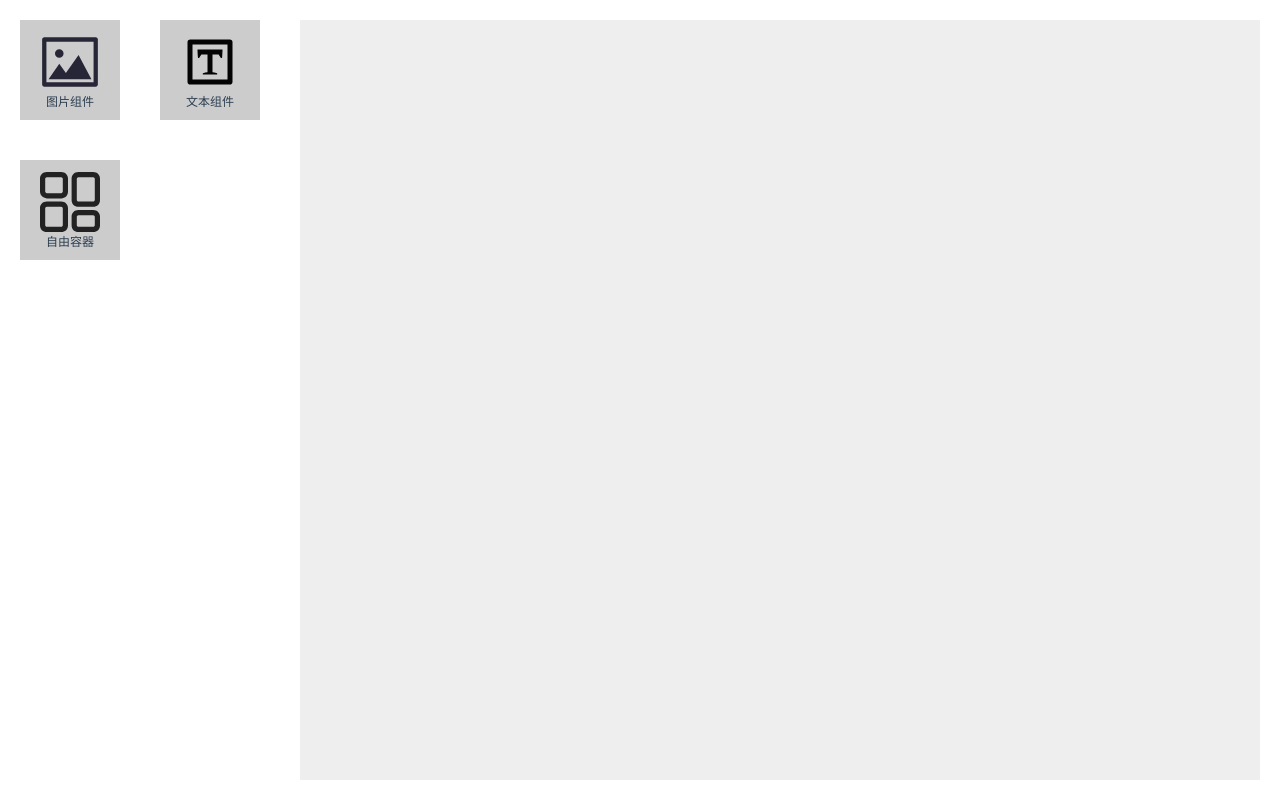
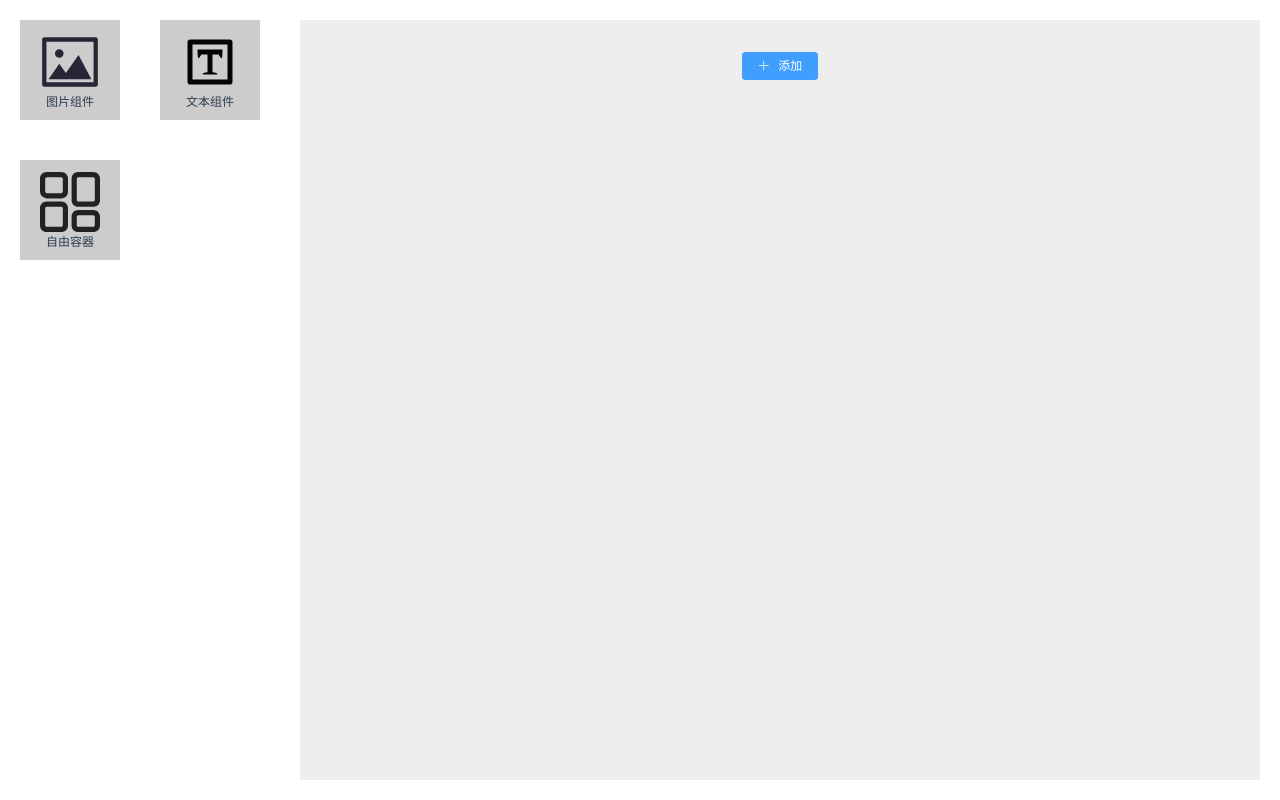
Before and after one commit to iJay/drag-ele-demo, a Vue app: page / in a window 1280 px wide. Built offline with nearby package versions, Linux system fonts and the light colour scheme.

Commit message:
fixed: 指定本周开发功能

```diff
--- a/src/components/container/FreedomContainer.vue
+++ b/src/components/container/FreedomContainer.vue
@@ -3,8 +3,8 @@
     class="freedom-container"
     :class="[selected ? 'selected' : '']"
     ref="freedomContainer"
+    @dragstart="$listeners.dragstart"
     @dragover="handleDragOver"
-    @dragstart="$listeners.dragstart"
     @drop="handleDrop"
     @click="$listeners.click"
   >
--- a/src/views/HomeView.vue
+++ b/src/views/HomeView.vue
@@ -24,14 +24,23 @@
         :componentData="el.children"
         :class="['drag-element']"
         :selected="el.selected"
-        draggable="true"
+        @click="(e) => handleClick(e, el)"
         @dragstart="(e) => handleDragStart(e, el)"
-        @click="(e) => handleClick(e, el)"
         :uniqueKey="el.id"
         :key="el.id"
         :is="el.componentName"
         :style="el.style"
       ></component>
+      <div class="btn-group">
+        <el-button
+          type="primary"
+          icon="el-icon-plus"
+          size="mini"
+          @click="() => handleAddContainerComponent('freedom-container')"
+        >
+          添加
+        </el-button>
+      </div>
     </div>
   </div>
 </template>
@@ -46,6 +55,17 @@ export default {
     };
   },
   methods: {
+    handleAddContainerComponent(componentName) {
+      const widget = this.$store.state.widgets.find(
+        (item) => item.componentName === componentName
+      );
+      const componentOpt = _.cloneDeep(widget);
+      componentOpt.id = `${widget.id}-${componentName}-${new Date().getTime()}`;
+      this.$store.dispatch("addComponent", {
+        id: null,
+        component: componentOpt,
+      });
+    },
     handleClick(e, el) {
       e.stopPropagation();
       this.$store.dispatch("changeSelected", {
@@ -151,6 +171,10 @@ export default {
     position: relative;
     overflow: hidden;
 
+    .btn-group {
+      margin-top: 32px;
+    }
+
     .drag-element {
       cursor: move;
     }
```
Also changed, not shown: 1 other file (tests, documents, lock files or other folders).
